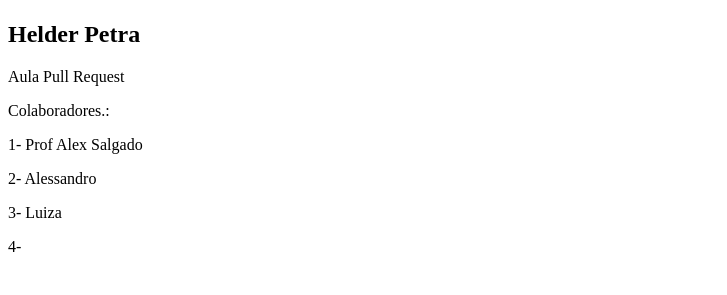
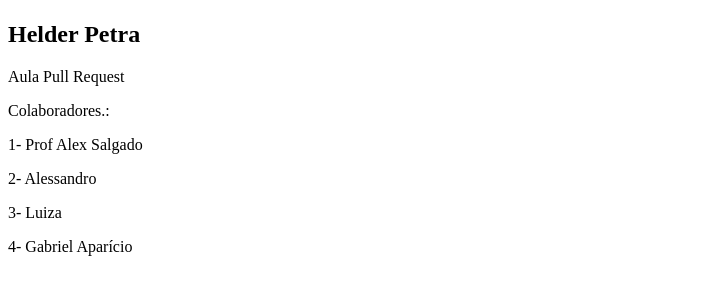
Before and after one commit to helderPetra/cscw.2019.2.pullrequest.helder, a plain HTML site: page index.html in a window 1280 px wide. Shown: the part 59-354 px from the top of the page, without its empty margins (0-727 px from the left). Drawn offline with Linux system fonts and the light colour scheme.

Commit message:
inclusão de nome

```diff
--- a/index.html
+++ b/index.html
@@ -12,7 +12,7 @@
 <p>1- Prof Alex Salgado</p>
 <p>2- Alessandro</p>
 <p>3- Luiza</p>
-<p>4-</p>
+<p>4- Gabriel Aparício</p>
 
 
 
```
